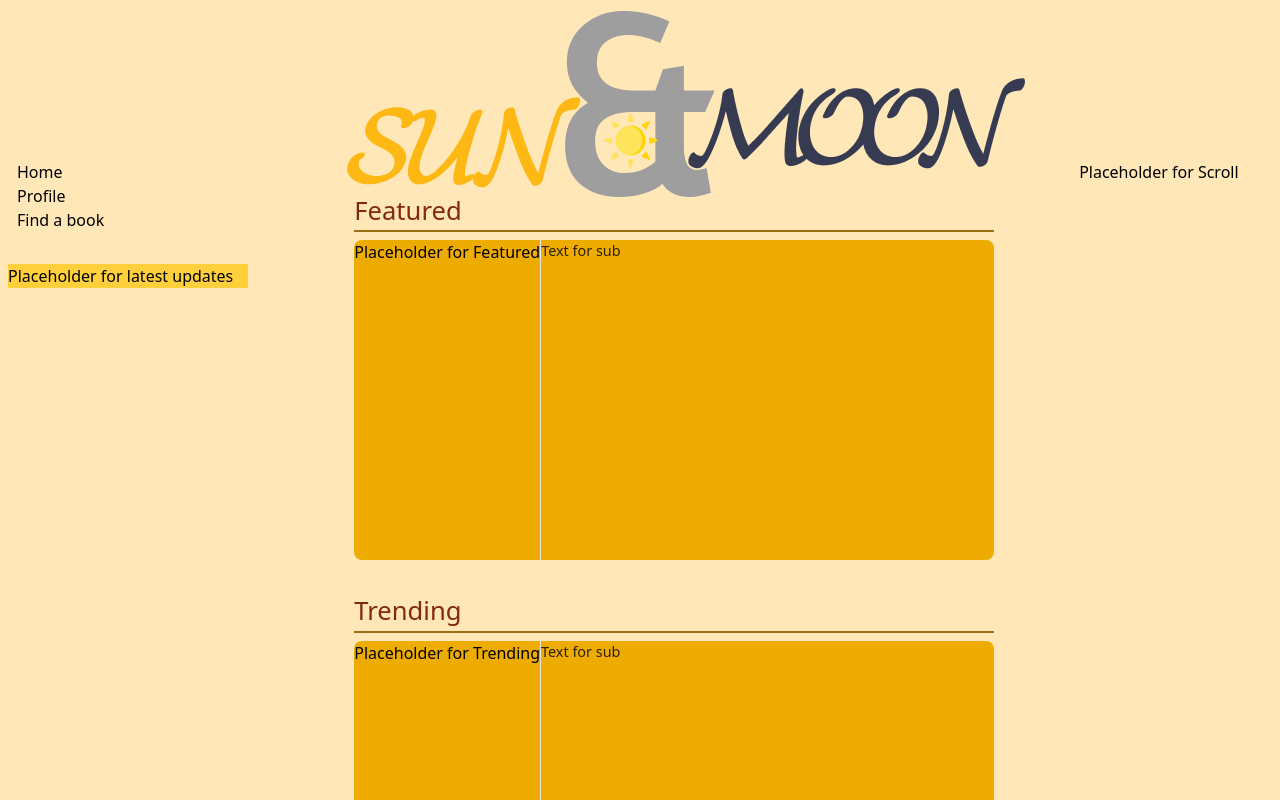
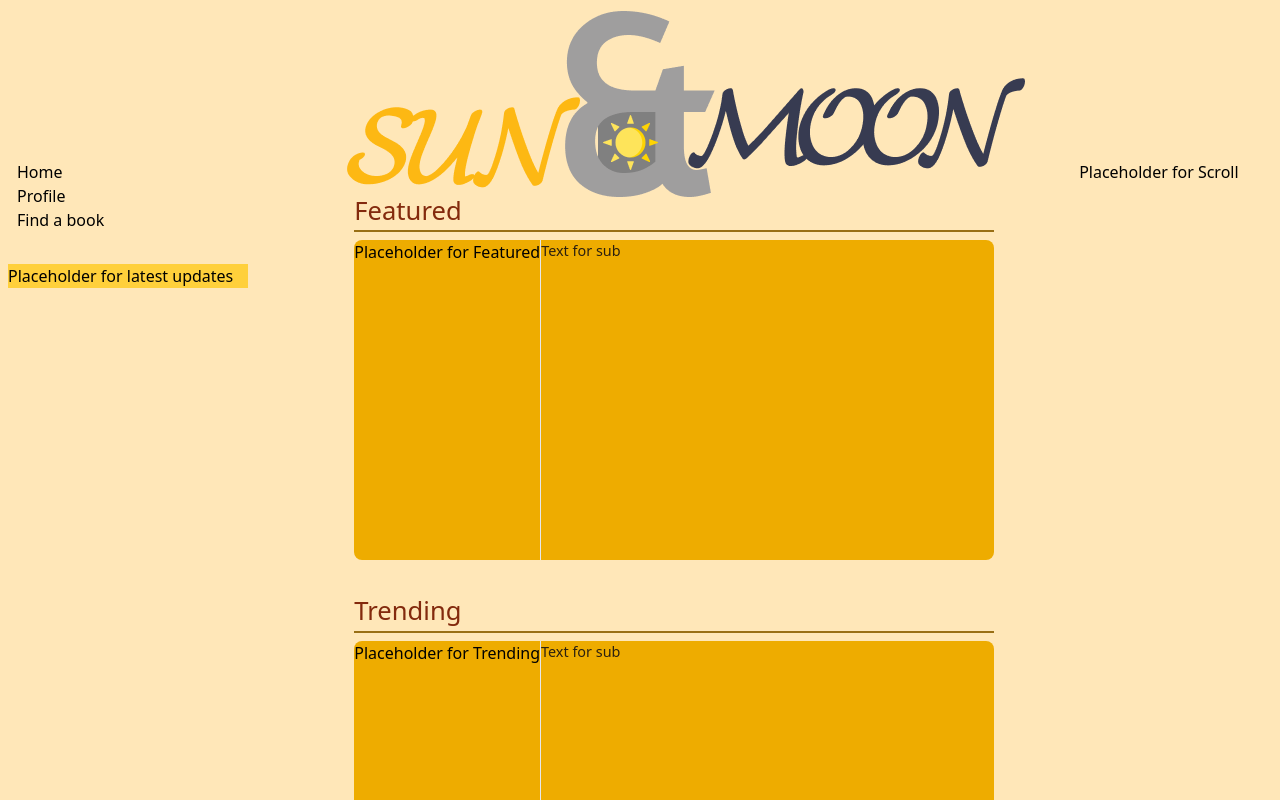
Before and after one commit to Malekkos/Sun-and-Moon, a Nuxt app: page /home in a window 1280 px wide. Shown: the top 800 px of the page. Built offline with nearby package versions, Linux system fonts and the light colour scheme.

Commit message:
Added back and updated indexes for it to appear right. Looks good

```diff
--- a/layouts/home.vue
+++ b/layouts/home.vue
@@ -5,6 +5,7 @@
       <img id="iconAnd" src="../public/&.png" />
       <img id="iconMoon" src="../public/MOON.png" />
     </div>
+    <div id="layerForSwitcher"></div>
     <button id="sunAndMoonSwitcher"><img src="../public/sunPicture.png" /></button>
     <slot>
     </slot>
@@ -36,7 +37,7 @@
 }
 
 #iconAnd {
-  @apply left-[3.2rem] top-[4rem] ;
+  @apply left-[3.2rem] top-[4rem] z-10;
 }
 
 #iconSun {
@@ -47,7 +48,11 @@
   @apply top-[5.2rem] left-[1.5rem];
 }
 
+#layerForSwitcher {
+  @apply absolute left-[37.4rem] w-[3.9rem] top-[6.8rem] bg-[gray] h-[4rem] z-0
+}
+
 #sunAndMoonSwitcher {
-  @apply absolute left-[37.7rem] w-[3.7rem] top-[6.8rem] h-[4rem];
+  @apply absolute left-[37.7rem] w-[3.7rem] top-[6.9rem] h-[4rem] z-20;
 }
 </style>
```
